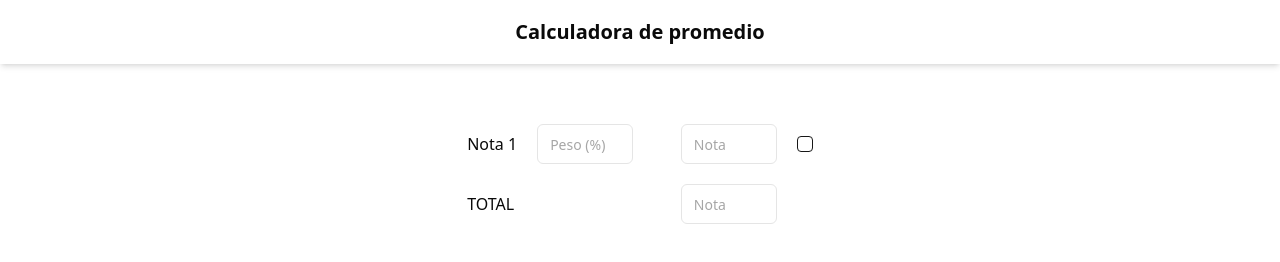
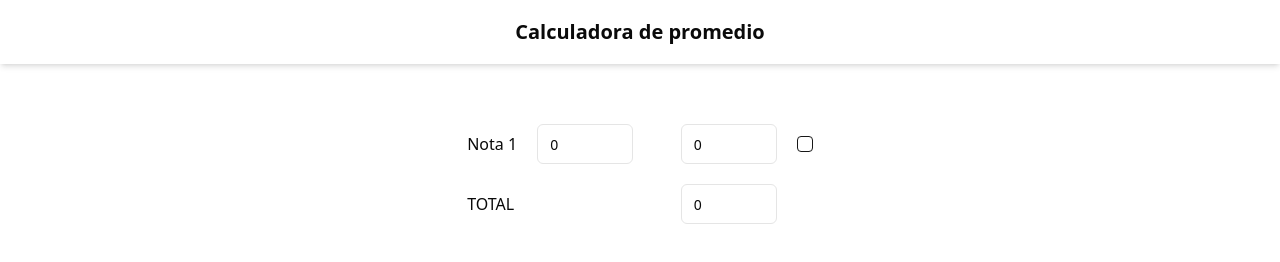
Before and after one commit to TheHoodini/calculadora-promedio, a React (Vite) app: page / in a window 1280 px wide. Shown: the top 262 px of the page. Built offline with nearby package versions, Linux system fonts and the light colour scheme.

Commit message:
feat: add grades function

```diff
--- a/src/App.tsx
+++ b/src/App.tsx
@@ -8,25 +8,53 @@ import { NotaTotal } from "./components/layout/NotaTotal"
 // UI
 import { Button } from "./components/ui/button"
 
+interface Nota {
+  peso: number;
+  nota: number;
+  activa: boolean;
+}
 
 export function App() {
-  // Estado que guarda la lista de componentes NotaInput
-  const [notas, setNotas] = useState<number[]>([0]);
+  const [notas, setNotas] = useState<Nota[]>([{ peso: 0, nota: 0, activa: false }]);
 
-  // Función para añadir una nueva nota
   const agregarNota = () => {
-    setNotas((prevNotas) => [...prevNotas, prevNotas.length]);
+    setNotas((prevNotas) => [...prevNotas, { peso: 0, nota: 0, activa: false }]);
+  };
+
+  const actualizarNota = (index: number, nuevaNota: Partial<Nota>) => {
+    setNotas((prevNotas) =>
+      prevNotas.map((nota, i) =>
+        i === index ? { ...nota, ...nuevaNota } : nota
+      )
+    );
+  };
+
+  const calcularNotaTotal = () => {
+    const notasActivas = notas.filter((nota) => nota.activa);
+    const pesoTotal = notasActivas.reduce((total, nota) => total + nota.peso, 0);
+
+    if (pesoTotal === 0) return "0";
+
+    const sumaNotas = notasActivas.reduce((total, nota) => total + (nota.nota * (nota.peso / 100)), 0);
+
+    return sumaNotas.toFixed(1);
   };
 
   return (
     <div className="flex flex-col min-h-screen items-center">
       <Header />
       <main className="flex flex-col items-center flex-grow w-80 xl:w-[27%]">
-        {/* Renderizamos los componentes NotaInput basados en el estado */}
-        {notas.map((_, index) => (
-          <NotaInput key={index} numeroNota={index + 1} />
+        {notas.map((nota, index) => (
+          <NotaInput
+            key={index}
+            numeroNota={index + 1}
+            peso={nota.peso}
+            nota={nota.nota}
+            activa={nota.activa}
+            actualizarNota={(nuevaNota) => actualizarNota(index, nuevaNota)}
+          />
         ))}
-        <NotaTotal />
+        <NotaTotal notaTotal={calcularNotaTotal()} />
         <Button className="w-full mt-10 bg-[#2790db] hover:bg-[#51b7ff]" onClick={agregarNota}>
           + Añadir nota
         </Button>
--- a/src/components/layout/NotaInput.tsx
+++ b/src/components/layout/NotaInput.tsx
@@ -3,18 +3,32 @@ import { Checkbox } from "@/components/ui/checkbox";
 
 interface NotaInputProps {
   numeroNota: number;
+  peso: number;
+  nota: number;
+  activa: boolean;
+  actualizarNota: (nuevaNota: Partial<{ peso: number; nota: number; activa: boolean }>) => void;
 }
 
-export function NotaInput({ numeroNota }: NotaInputProps) {
+export function NotaInput({ numeroNota, peso, nota, activa, actualizarNota }: NotaInputProps) {
   return (
     <div className="w-full flex items-center justify-between mt-5">
       <div className="flex gap-5">
         <p className="flex items-center">Nota {numeroNota}</p>
-        <Input className="w-24" placeholder="Peso (%)" />
+        <Input
+          className="w-24"
+          placeholder="Peso (%)"
+          value={peso}
+          onChange={(e) => actualizarNota({ peso: parseFloat(e.target.value) || 0 })}
+        />
       </div>
       <div className="flex items-center gap-5">
-        <Input className="w-24" placeholder="Nota" />
-        <Checkbox />
+        <Input
+          className="w-24"
+          placeholder="Nota"
+          value={nota}
+          onChange={(e) => actualizarNota({ nota: parseFloat(e.target.value) || 0 })}
+        />
+        <Checkbox checked={activa} onCheckedChange={(checked) => actualizarNota({ activa: checked === true })} />
       </div>
     </div>
   );
--- a/src/components/layout/NotaTotal.tsx
+++ b/src/components/layout/NotaTotal.tsx
@@ -1,10 +1,14 @@
 import { Input } from "../ui/input";
 
-export function NotaTotal() {
+interface NotaTotalProps {
+    notaTotal: string;
+  }
+
+  export function NotaTotal({ notaTotal }: NotaTotalProps) {
     return (
-        <div className="w-full flex items-center justify-between mt-5">
-            <p className="flex items-center">TOTAL</p>
-            <Input className="w-24 mr-9" placeholder="Nota" />
-        </div>
-    )
-}
+      <div className="w-full flex items-center justify-between mt-5">
+        <p className="flex items-center">TOTAL</p>
+        <Input className="w-24 mr-9" placeholder="Nota" value={notaTotal} />
+      </div>
+    );
+  }
```
